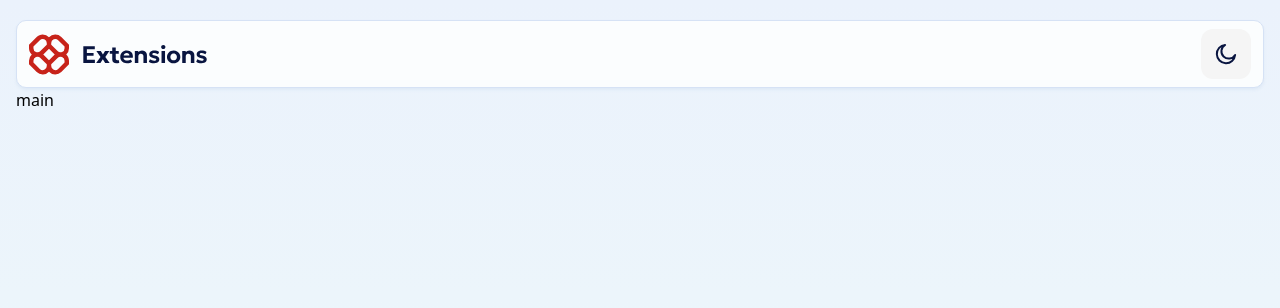
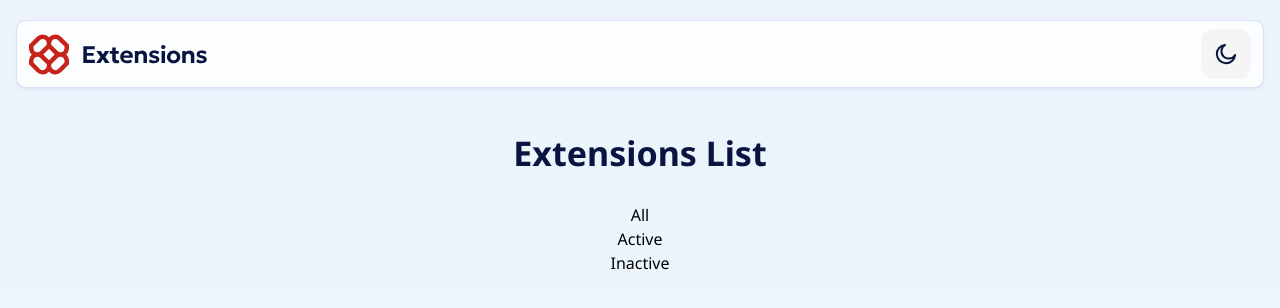
Before and after one commit to KarolinaMas/browser-extension-manager-react, a React (Vite) app: page / in a window 1280 px wide. Shown: the top 308 px of the page. Built offline with nearby package versions, Linux system fonts and the light colour scheme.

Commit message:
import font and style h1

```diff
--- a/src/App.jsx
+++ b/src/App.jsx
@@ -11,7 +11,18 @@ const App = () => {
           <img src={moonIcon} alt="moon icon." />
         </button>
       </header>
-      <main>main</main>
+      <main>
+        <section className="my-10 text-center">
+          <h1 className="text-[34px] font-bold leading-[-1px] text-[#091540] mb-6">
+            Extensions List
+          </h1>
+          <ul>
+            <li>All</li>
+            <li>Active</li>
+            <li>Inactive</li>
+          </ul>
+        </section>
+      </main>
     </>
   );
 };
--- a/src/index.css
+++ b/src/index.css
@@ -1,3 +1,5 @@
+@import url("https://fonts.googleapis.com/css2?family=Manrope:wght@200..800&family=Noto+Sans:ital,wght@0,100..900;1,100..900&display=swap");
+
 @import "tailwindcss";
 
 body {
@@ -6,4 +8,5 @@ body {
   margin: 0 1rem;
   margin-top: 20px;
   margin-bottom: 64px;
+  font-family: "Noto Sans", sans-serif;
 }
```
